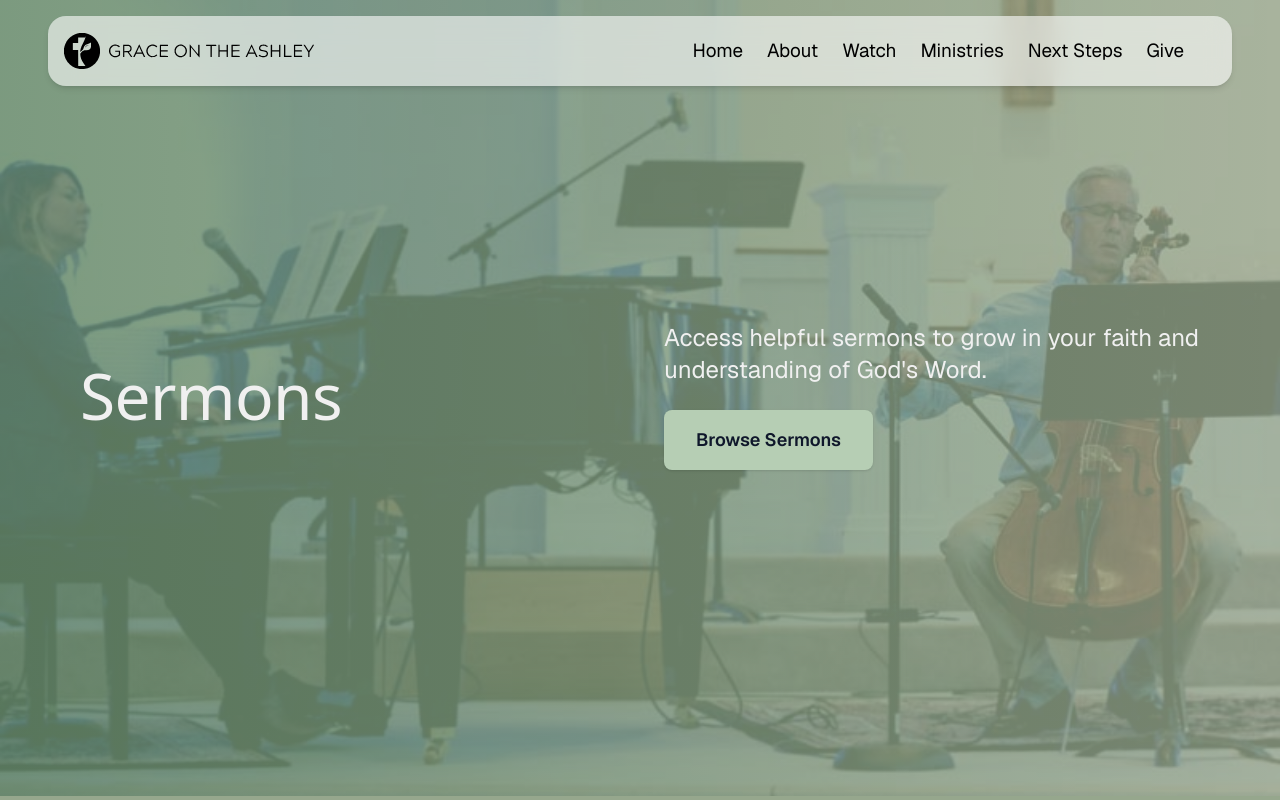
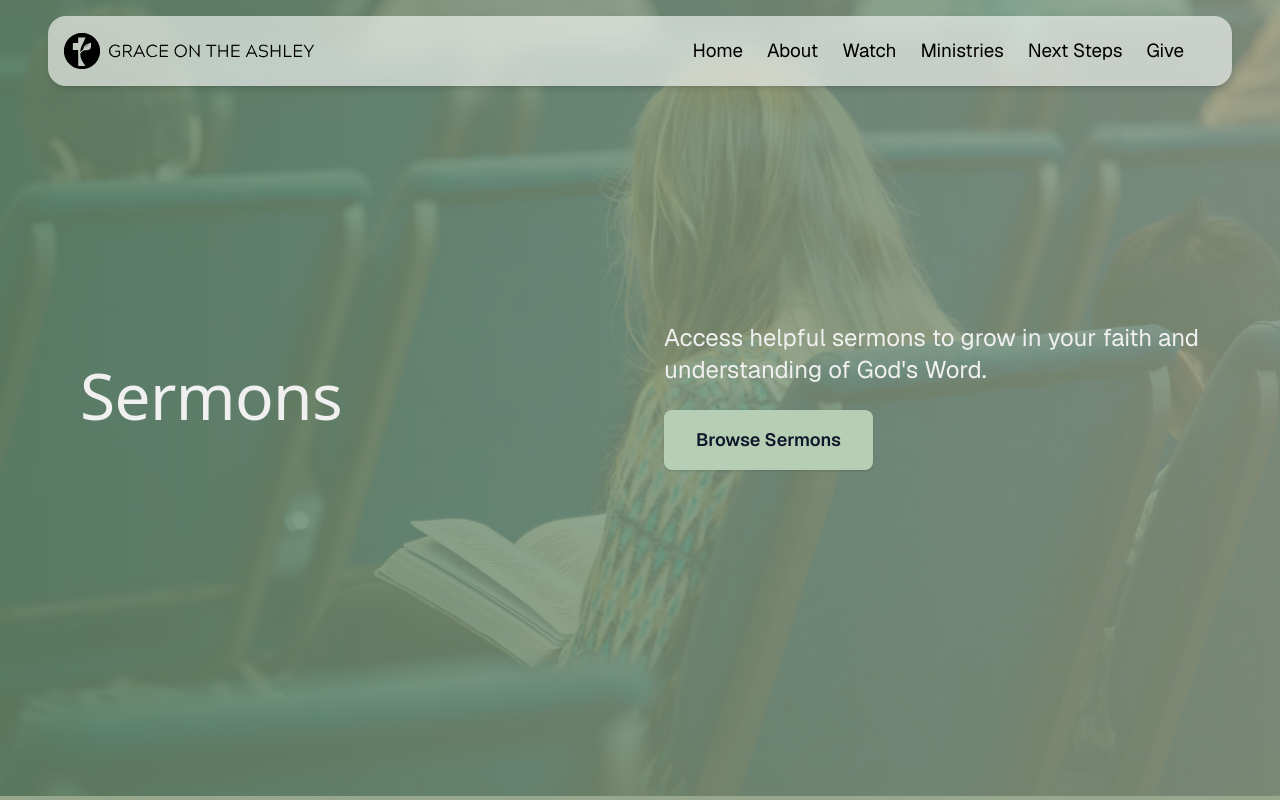
Before and after one commit to joshconverse/gota-site, a Next.js app: page /watch in a window 1280 px wide. Shown: the top 800 px of the page. Built offline with nearby package versions, Linux system fonts and the light colour scheme; no server answers.

Commit message:
feat: randomize the Watch page hero image (#30)
Swap the Watch hero from the static WorshipEdited.jpg to RandomHeroImage
with the general worship/study/welcome pool, matching the other pages.

Co-authored-by: Josh Converse <josh@itstudios.io>

```diff
--- a/src/app/watch/page.tsx
+++ b/src/app/watch/page.tsx
@@ -3,6 +3,8 @@ import Link from 'next/link';
 import { useState, useEffect } from 'react';
 import { YouTubePlaylist } from '@/utils/youtube';
 import SermonLibrary from '@/components/SermonLibrary';
+import RandomHeroImage from '@/components/RandomHeroImage';
+import { GENERAL_HERO_IMAGES } from '@/lib/heroImages';
 
 export default function WatchPage() {
   const [playlists, setPlaylists] = useState<YouTubePlaylist[]>([]);
@@ -38,8 +40,8 @@ export default function WatchPage() {
       <section className="relative bg-brand-1 -mt-1 h-screen flex items-center justify-center overflow-hidden">
         {/* Background Image with Tint */}
         <div className="absolute inset-0">
-          <img
-            src="/WorshipEdited.jpg"
+          <RandomHeroImage
+            pool={GENERAL_HERO_IMAGES}
             alt="Sermons background"
             className="w-full h-full object-cover opacity-20"
           />
```
